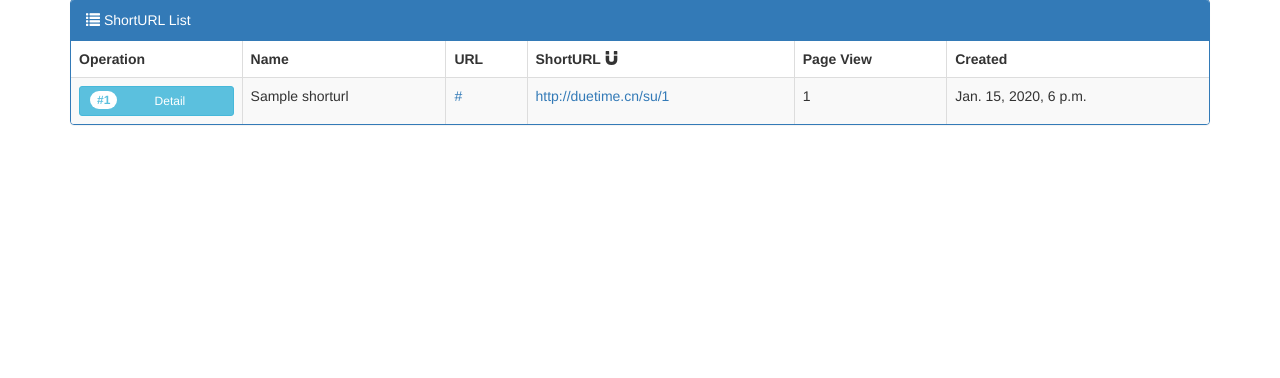
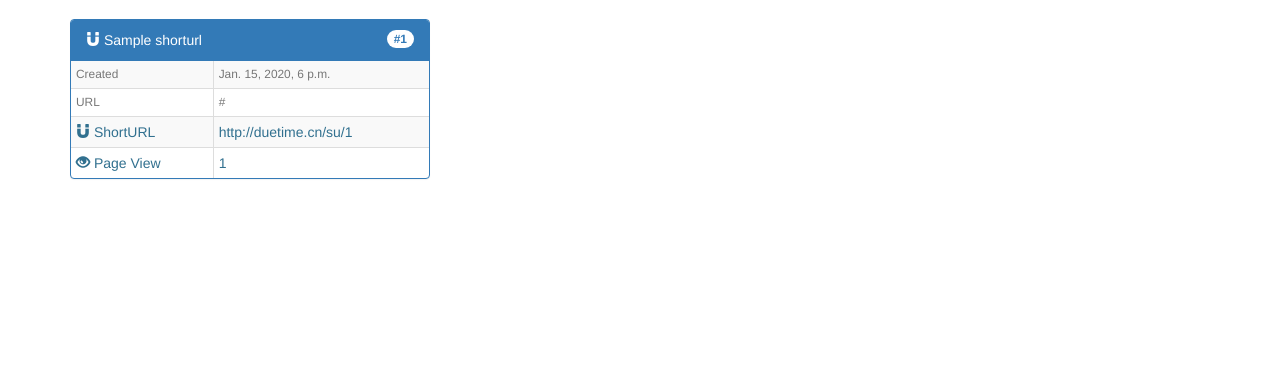
Before and after one commit to kyan001/Duetime, a Django app: page /shorturl/list in a window 1280 px wide. Shown: the part 51-429 px from the top of the page. Run offline with Django 3.2, Linux system fonts and the light colour scheme; a user stored in the database is signed in; tables that the repository leaves empty hold one stand-in row (values such as "Sample post"); some libraries are stand-ins or nearby versions.

Commit message:
change shorturl list into cards, and change detail style

```diff
--- a/main/templates/shorturl/list.html
+++ b/main/templates/shorturl/list.html
@@ -25,54 +25,45 @@
 
 {% block content %}
     <div class="container">
-        <div class="panel panel-primary">
+        <div class="invisible">*******</div>
+        <div class="row">
+            {% for shorturl in shorturls  %}
+                <div class="col-xs-12 col-sm-4">
+                    <a class="no-decoration" href="/shorturl/detail?id={{ shorturl.id }}">
+                        <div class="ani-fast hover-shadow panel panel-primary">
                             <div class="panel-heading">
-                <span class="glyphicon glyphicon-list"></span>
-                {% trans "ShortURL" %} {% trans "List" %}
+                                <span class="glyphicon glyphicon-magnet"></span>
+                                <span>{{ shorturl.name }}</span>
+                                <span class="badge pull-right">#{{ shorturl.id }}</span>
                             </div>
-            <table class="table table-striped table-hover table-bordered"><!--table class-->
-                <thead>
-                    <tr>
-                        <th>{% trans "Operation" %}</th>
-                        <th>{% trans "Name" %}</th>
-                        <th>{% trans "URL" %}</th>
-                        <th>
+                            <table class="table table-striped table-condensed table-hover table-bordered">
+                                <tr class="small text-muted">
+                                    <td>{% trans "Created" %}</td>
+                                    <td>{{ shorturl.created }}</td>
+                                </tr>
+                                <tr class="small text-muted">
+                                    <td>{% trans "URL" %}</td>
+                                    <td>{{ shorturl.url|truncatechars:29 }}</td>
+                                </tr>
+                                <tr class="text-info">
+                                    <td>
+                                        <span class="glyphicon glyphicon-magnet"></span>
                                         {% trans "ShortURL" %}
-                            <span class="glyphicon glyphicon-magnet"></span>
-                        </th>
-                        <th>{% trans "Page View" %}</th>
-                        <th class="hidden-xs">{% trans "Created" %}</th>
+                                    </td>
+                                    <td>{{ shorturl.short }}</td>
                                 </tr>
-                </thead>
-                <tbody>
-                    {% for shorturl in shorturls %}
-                        <tr>
+                                <tr class="text-info">
                                     <td>
-                                <a class="btn btn-block btn-info btn-sm" href="/shorturl/detail?id={{ shorturl.id }}">
-                                    <div class="hidden-xs badge pull-left">#{{ shorturl.id }}</div>
-                                    {% trans "Detail" %}
-                                </a>
-                            </td>
-                            <td>{{ shorturl.name }}</td>
-                            <td>
-                                <a href="{{ shorturl.url }}">
-                                    <span class="hidden-xs">{{ shorturl.url|truncatechars:29 }}</span>
-                                    <span class="visible-xs-block">
-                                        <span class="glyphicon glyphicon-link"></span>
-                                    </span>
-                                </a>
-                            </td>
-                            <td>
-                                <a href="{{ shorturl.short }}">
-                                    {{ shorturl.short }}
-                                </a>
+                                        <span class="glyphicon glyphicon-eye-open"></span>
+                                        {% trans "Page View" %}
                                     </td>
                                     <td>{{ shorturl.pv }}</td>
-                            <td class="hidden-xs">{{ shorturl.created }}</td>
                                 </tr>
+                            </table>
+                        </div><!--.panel-->
+                    </a>
+                </div><!--.col-->
             {% endfor %}
-                </tbody>
-            </table>
-        </div>
-    </div>
+        </div><!--.row-->
+    </div><!--.container-->
 {% endblock %}
```
Also changed, not shown: main/templates/shorturl/detail.html (+17 -18 lines), locale/ja/LC_MESSAGES/django.po, locale/zh/LC_MESSAGES/django.po. Lines whose indentation alone changed are shown as unchanged.
